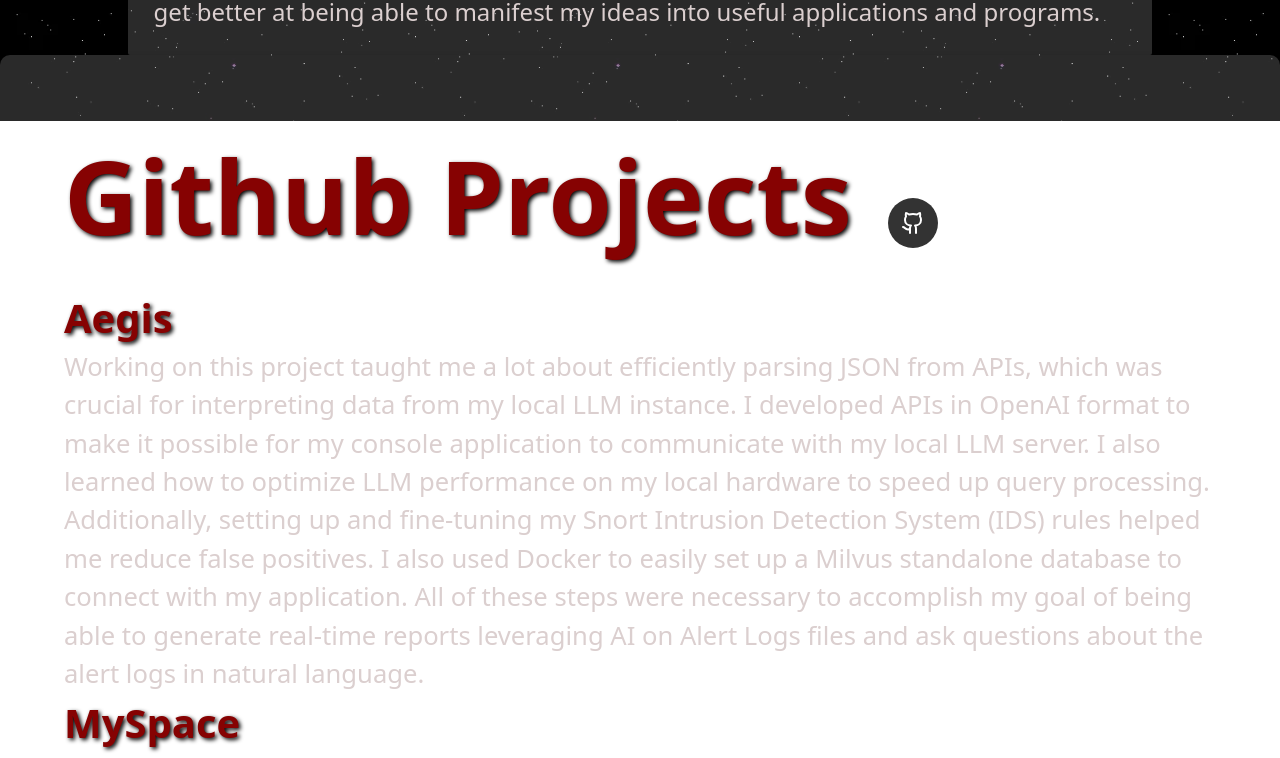
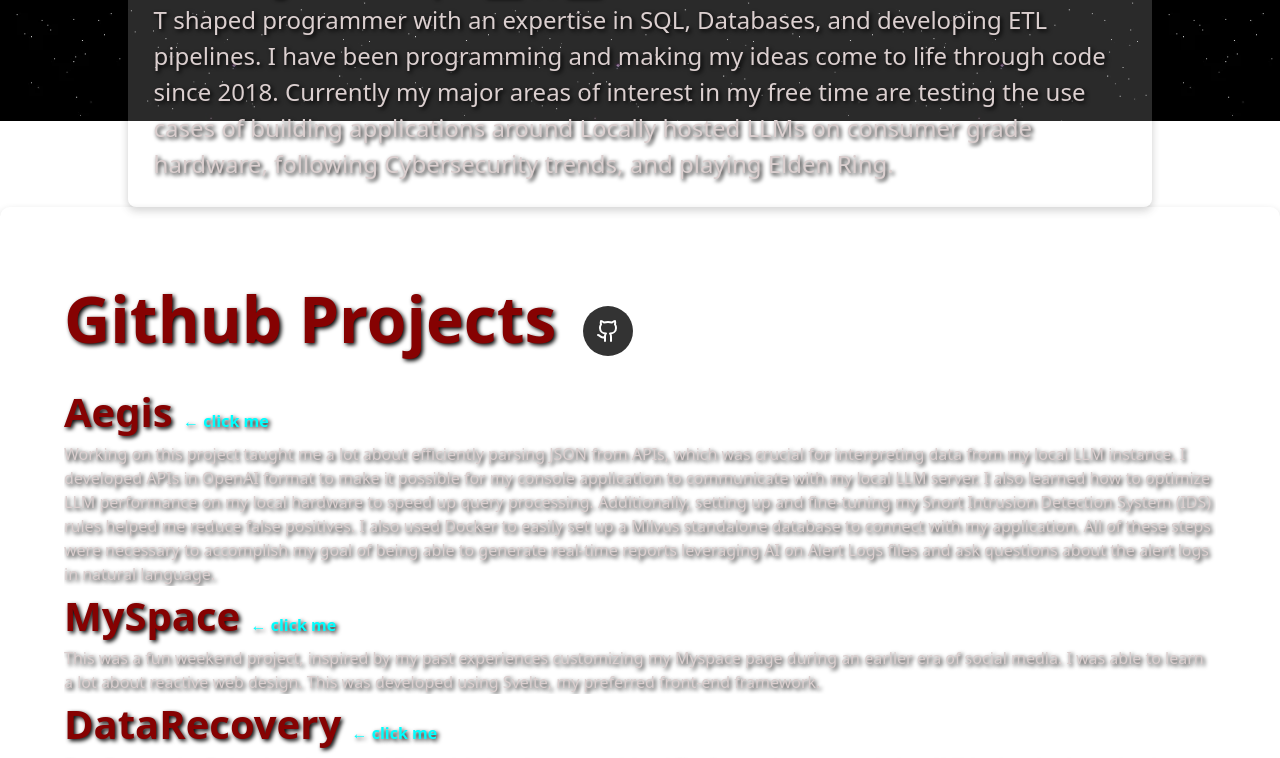
Before and after one commit to JoseRaul42/myspace, a SvelteKit app: page / in a window 1280 px wide. Shown: the part 679-1437 px from the top of the page. Built offline with nearby package versions, Linux system fonts and the light colour scheme.

Commit message:
Updated font sizes to adjust to device screen

```diff
--- a/src/app.css
+++ b/src/app.css
@@ -41,10 +41,10 @@ body {
 
 .aboutme {
     position: relative;
-    margin: 15vh auto 0;
+    margin: 25vh auto 0;
     background-color: rgba(255, 255, 255, 0.166);
     padding: 2vw;
-    border-radius: 2px;
+    border-radius: 8px;
     box-shadow: 0 4px 8px rgba(0, 0, 0, 0.2);
     color: rgb(134, 2, 2);
     text-shadow: 2% 2% 4% #000;
@@ -69,17 +69,14 @@ body {
 
 .aboutme h5 {
     position: relative;
-    margin: 0;
-    padding: 0;
     font-size: 1.5rem; /* Responsive font size */
-    text-shadow: 2% 2% 4% #000;
+    text-shadow: 2px 2px 4px #000;
     color: #dbcfcf;
-    overflow: hidden;
 }
 
 .projects {
     position: relative;
-    margin-top: 60vh auto 0;
+    margin-top: vh auto 0;
     background-color: rgba(255, 255, 255, 0.166);
     padding: 5vw;
     border-radius: 10px;
@@ -105,13 +102,6 @@ body {
     text-shadow: 2px 2px 4px #000;
 }
 
-.projects p {
-    position: relative;
-    justify-content: left;
-    font-size: 1.5rem; /* Responsive font size */
-    color: #dbcfcf;
-    overflow: hidden;
-}
 
 .projects a {
     position: relative;
@@ -129,10 +119,10 @@ body {
      margin-bottom: 15px;
     color: rgb(134, 2, 2);
     text-shadow: 2px 2px 4px #000;
-    font-size: 8vw;
-    overflow: hidden;
+    font-size: 4rem;
+
     font-weight: bolder;
-    max-width: auto;
+
 }
 
 
@@ -155,6 +145,7 @@ body {
     color: #dbcfcf;
     max-width: auto;
     flex-flow: wrap;
+    text-shadow: 2px 2px 4px #000;
     overflow: hidden;
 }
 
--- a/src/routes/+page.svelte
+++ b/src/routes/+page.svelte
@@ -32,6 +32,9 @@ body {
     background-position: -100% 0;
   }
 }
+
+
+
 </style>
 
 <div class="background"></div>
@@ -48,7 +51,7 @@ body {
 <div class="aboutme">
   <h2 style="font-weight: bold">About Me</h2>
   <p>Self Taught Developer💻👾💾</p>
-  <h5>T shaped programmer with an expertise in SQL, Databases, and developing ETL pipelines. I have been programming as a hobby since 2018 and my goal is to simply get better at being able to manifest my ideas into useful applications and programs.</h5>
+  <h5>T shaped programmer with an expertise in SQL, Databases, and developing ETL pipelines. I have been programming and making my ideas come to life through code since 2018. Currently my major areas of interest in my free time are testing the use cases of building applications around Locally hosted LLMs on consumer grade hardware, following Cybersecurity trends, and playing Elden Ring. </h5>
 </div>
 
 <div class="projects">
@@ -62,25 +65,34 @@ body {
   </h2>
 
   <h3>
-    <a href="https://github.com/joseraul42/Aegis" target="_blank" style="text-decoration: none; color: inherit;">
+    <a href="https://github.com/joseraul42/Aegis" target="_blank" style="text-decoration: none; color: inherit;  ">
       Aegis
+      <span style="font-size:1rem; color:cyan  ">
+        &larr;  click me
+      </span>
     </a>
   </h3>
-  <p>Working on this project taught me a lot about efficiently parsing JSON from APIs, which was crucial for interpreting data from my local LLM instance. I developed APIs in OpenAI format to make it possible for my console application to communicate with my local LLM server. I also learned how to optimize LLM performance on my local hardware to speed up query processing. Additionally, setting up and fine-tuning my Snort Intrusion Detection System (IDS) rules helped me reduce false positives. I also used Docker to easily set up a Milvus standalone database to connect with my application. All of these steps were necessary to accomplish my goal of being able to generate real-time reports leveraging AI on Alert Logs files and ask questions about the alert logs in natural language.</p>
+  <p style="font-size: 1rem;">Working on this project taught me a lot about efficiently parsing JSON from APIs, which was crucial for interpreting data from my local LLM instance. I developed APIs in OpenAI format to make it possible for my console application to communicate with my local LLM server. I also learned how to optimize LLM performance on my local hardware to speed up query processing. Additionally, setting up and fine-tuning my Snort Intrusion Detection System (IDS) rules helped me reduce false positives. I also used Docker to easily set up a Milvus standalone database to connect with my application. All of these steps were necessary to accomplish my goal of being able to generate real-time reports leveraging AI on Alert Logs files and ask questions about the alert logs in natural language.</p>
 
   <h3>
     <a href="https://github.com/joseraul42/myspace" target="_blank" style="text-decoration: none; color: inherit;">
     MySpace
+    <span style="font-size:1rem; color:cyan  ">
+      &larr;  click me
+    </span>
     </a>
   </h3>
-  <p>This was a fun weekend project, inspired by my past experiences customizing my Myspace page during an earlier era of social media. It was developed using Svelte, my preferred front-end framework.</p>
+  <p style="font-size: 1rem;">This was a fun weekend project, inspired by my past experiences customizing my Myspace page during an earlier era of social media. I was able to learn a lot about reactive web design. This was developed using Svelte, my preferred front-end framework.</p>
 
   <h3>
     <a href="https://github.com/joseraul42/DataRecovery" target="_blank" style="text-decoration: none; color: inherit;">
     DataRecovery
+    <span style="font-size:1rem; color:cyan  ">
+      &larr;  click me
+    </span>
     </a>
   </h3>
-  <p>Data Recovery is a Python-based command-line tool designed to recover deleted files from various storage devices. Utilizing byte-level scanning, it identifies files based on their unique signatures, offering a chance to restore files that have been inadvertently deleted or lost.</p>
+  <p style="font-size: 1rem;">Data Recovery is a Python-based command-line tool designed to recover deleted files from various storage devices. Utilizing byte-level scanning, it identifies files based on their unique signatures, offering a chance to restore files that have been inadvertently deleted or lost.</p>
 </div>
 </body>
 
```
